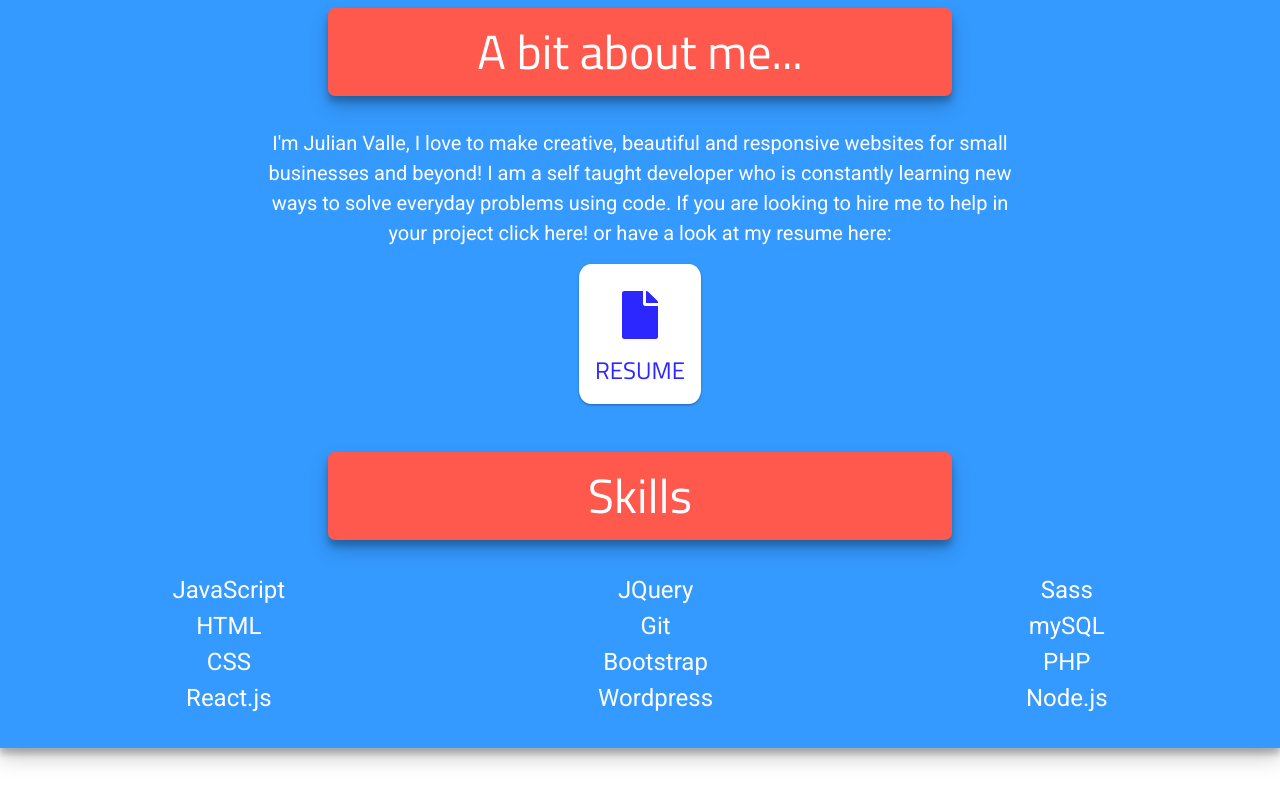
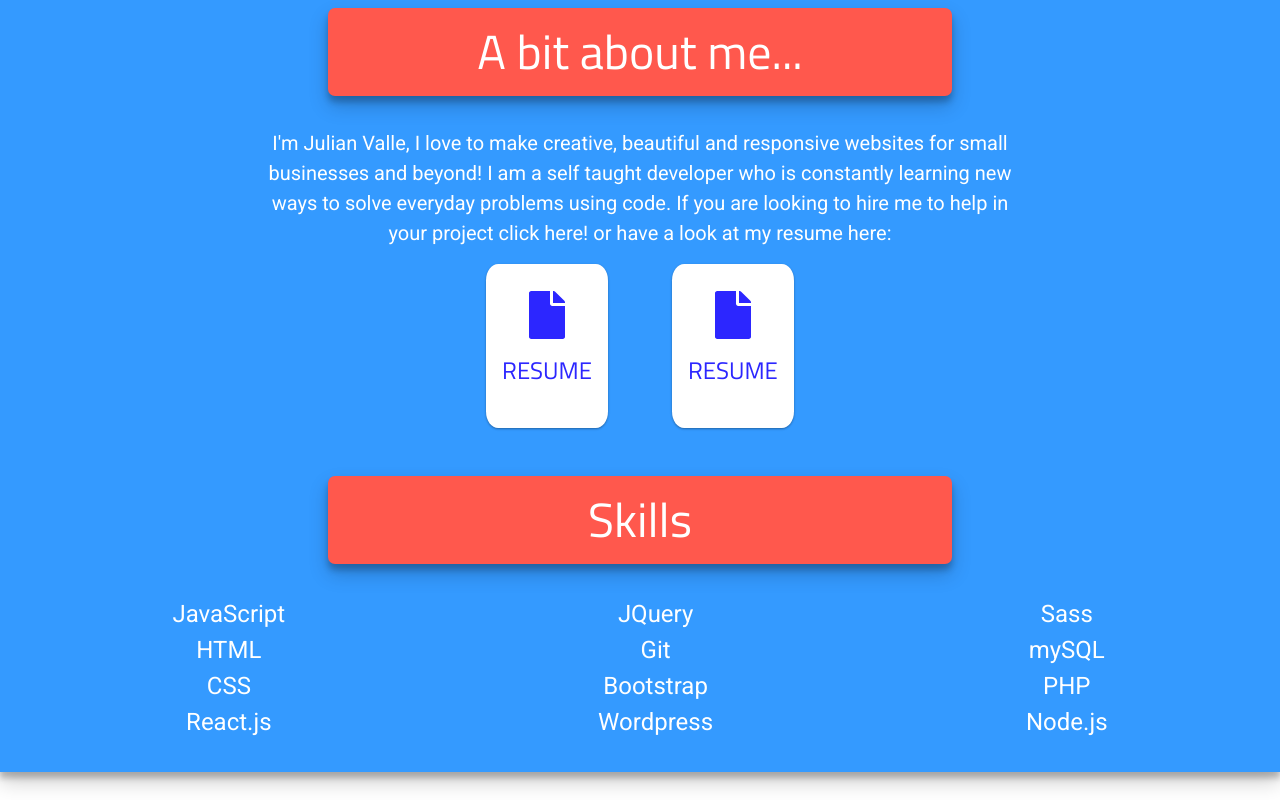
Before and after one commit to UncannyValle/portfolio, a Gatsby site: page / in a window 1280 px wide. Shown: the part 920-1720 px from the top of the page. Built offline with nearby package versions, Linux system fonts and the light colour scheme; Gatsby itself is replaced by a stand-in of ours.

Commit message:
bunch of seo changes

```diff
--- a/gatsby-config.js
+++ b/gatsby-config.js
@@ -1,8 +1,22 @@
 module.exports = {
   siteMetadata: {
-    title: `Julian Valle's Portfolio`,
-    description: `Web Developer, Gamer, Husband`,
-    author: `@theuncannyvalle`,
+    title: `Julian Valle's Web Development Portfolio`,
+    description: `Web developer extraordinaire! Let me make your new site in style!`,
+    author: `Julian Valle`,
+    url: `https://theuncannyvalle.com`,
+    social: {
+      twitter: `@theuncannyvalle`,
+    },
+    socialLinks: {
+      twitter:`https://twitter.com/theuncannyvalle`,
+      gitHub:`https://github.com/uncannyvalle`,
+      linkedIn:`https://linkedin/in/uncannyvalle`
+    },
+    organization: {
+      name: `Atole Media`,
+      url: `https://atolemedia.com`
+    },
+    keywords: 'Portfolio, web, web design, web development'
   },
   plugins: [
     `gatsby-plugin-react-helmet`,
@@ -58,7 +72,18 @@ module.exports = {
         ],
       },
     },
+    {
+      resolve: 'gatsby-plugin-robots-txt',
+      options: {
+        policy: [{ userAgent: '*', allow: '/' }]    }
+    },
+    {
+      resolve: `gatsby-plugin-google-analytics`,
+      options: {
+        trackingId: `G-833SXFTRYN`,},
+    },
     `gatsby-plugin-styled-components`,
+    `gatsby-plugin-sitemap`
     // this (optional) plugin enables Progressive Web App + Offline functionality
     // To learn more, visit: https://gatsby.dev/offline
     // `gatsby-plugin-offline`,
--- a/package.json
+++ b/package.json
@@ -14,12 +14,16 @@
     "gatsby-background-image": "^1.1.1",
     "gatsby-cli": "^2.8.29",
     "gatsby-image": "^2.4.6",
+    "gatsby-plugin-feed": "^2.5.5",
+    "gatsby-plugin-google-analytics": "^2.3.4",
     "gatsby-plugin-manifest": "^2.3.2",
     "gatsby-plugin-netlify-cms": "^4.2.5",
     "gatsby-plugin-offline": "^3.0.27",
     "gatsby-plugin-prefetch-google-fonts": "^1.4.3",
     "gatsby-plugin-react-helmet": "^3.1.16",
+    "gatsby-plugin-robots-txt": "^1.5.1",
     "gatsby-plugin-sharp": "^2.6.10",
+    "gatsby-plugin-sitemap": "^2.4.5",
     "gatsby-plugin-styled-components": "^3.3.3",
     "gatsby-source-filesystem": "^2.3.10",
     "gatsby-transformer-remark": "^2.7.5",
--- a/src/components/about.js
+++ b/src/components/about.js
@@ -1,12 +1,10 @@
 import React from "react"
 import styled from "styled-components"
-import SEO from "./seo"
-// import selfie from "../images/selfie.jpg"
 import Title from "./title"
 import SectionWrapper from "./sectionWrapper"
 import { FontAwesomeIcon } from "@fortawesome/react-fontawesome"
 import { faFile } from "@fortawesome/free-solid-svg-icons"
-import resume from "../downloads/Julian_Valle_Garcia_-_Web_Developer.pdf"
+import resumePDF from "../downloads/Julian_Valle_Web_Dev_Resume.pdf"
 
 const AboutWrapper = styled.div`
   height: auto;
@@ -21,16 +19,20 @@ const AboutWrapper = styled.div`
   .resume {
     background-color: white;
     display: inline-block;
-    margin: 1rem auto;
+    margin: 1rem 2rem;
     padding: 1rem;
     border-radius: 10%;
     color: #2c26ff;
     font-size: 3rem;
-    transition: 0.2s;
+    transition: 0.2s all ease-in-out;
     box-shadow: 0 1px 3px rgba(0, 0, 0, 0.12), 0 1px 2px rgba(0, 0, 0, 0.24);
     h2 {
       color: #2c26ff;
       font-size: 1.5rem;
+    }
+    p {
+      visibility: hidden;
+      font-size: 1rem;
     }
 
     &:hover {
@@ -40,6 +42,9 @@ const AboutWrapper = styled.div`
       color: #2c26ff;
       h2 {
         color: #2c26ff;
+      }
+      p {
+        visibility: visible;
       }
     }
   }
@@ -62,7 +67,6 @@ const AboutWrapper = styled.div`
     font-size: 1.5rem;
     li {
       transition: all 200ms ease-in;
-
     }
     li:hover {
       background-color: #26fff9;
@@ -75,7 +79,6 @@ const AboutWrapper = styled.div`
 `
 const About = props => (
   <div id={props.id}>
-    <SEO title="About me" />
     <SectionWrapper>
       <Title>A bit about me...</Title>
       <AboutWrapper>
@@ -88,15 +91,27 @@ const About = props => (
         </p>
         <a
           className="resume"
-          href={resume}
+          href={resumePDF}
           target="_blank"
           rel="noopener noreferrer"
         >
           {" "}
           <FontAwesomeIcon icon={faFile} />
-          <h2>RESUME</h2>{" "}
+          <h2>RESUME</h2>
+          <p>PDF</p>{" "}
         </a>
-
+        <a
+          className="resume"
+          href="../downloads/Julian_Valle_WebDev_Resume.docx"
+          target="_blank"
+          rel="noopener noreferrer"
+          download
+        >
+          {" "}
+          <FontAwesomeIcon icon={faFile} />
+          <h2>RESUME</h2>
+          <p>DOCX</p>{" "}
+        </a>
         <Title>Skills</Title>
 
         <ul className="skills">
--- a/src/components/contact.js
+++ b/src/components/contact.js
@@ -1,6 +1,5 @@
 import React from "react"
 import styled from "styled-components"
-import SEO from "./seo"
 import Form from "./form"
 import Title from "./title"
 import ContactWrapper from "./sectionWrapper"
@@ -26,7 +25,6 @@ const SocialWrapper = styled.div`
 
 const Contact = props => (
   <div id={props.id}>
-    <SEO title="Contact Page" />
     <ContactWrapper>
       <Title>Contact Me</Title>
       <Form />
--- a/src/components/layout.js
+++ b/src/components/layout.js
@@ -53,7 +53,6 @@ const Layout = ({ children }) => {
 
   return (
     <ThemeProvider theme={theme}>
-
       <GlobalStyle />
       <BodyWrapper>
         <Header siteTitle={data.site.siteMetadata.title} />
--- a/src/components/projects.js
+++ b/src/components/projects.js
@@ -1,5 +1,4 @@
 import React from "react"
-import SEO from "./seo"
 import Skills from "./skills"
 import Title from "./title"
 import { graphql, useStaticQuery } from "gatsby"
@@ -69,7 +68,6 @@ const Projects = props => {
   `)
   return (
     <div id={props.id}>
-      <SEO title="Projects Page" />
       <SectionWrapper>
         <Title>A bit of my work</Title>
         <SkillsWrapper>
--- a/src/components/seo.js
+++ b/src/components/seo.js
@@ -19,6 +19,20 @@ function SEO({ description, lang, meta, title }) {
             title
             description
             author
+            keywords
+            organization {
+              name
+              url
+            }
+            social {
+              twitter
+            }
+            socialLinks {
+              gitHub
+              linkedIn
+              twitter
+            }
+            url
           }
         }
       }
--- a/src/components/skills.js
+++ b/src/components/skills.js
@@ -33,6 +33,7 @@ const Wrapper = styled.div`
     opacity: 0;
     padding-top: 25%;
     transition: opacity 0.2s, visibility 0.2s;
+    font-size: 3rem;
   }
   .img_wrap:hover .hoverText {
     visibility: visible;
--- a/src/pages/index.js
+++ b/src/pages/index.js
@@ -1,15 +1,19 @@
 import React from "react"
-// import styled from "styled-components"
-
+import SEO from "../components/seo"
 import Home from "../components/home"
 import About from "../components/about"
 import Projects from "../components/projects"
 import Contact from "../components/contact"
 import Layout from "../components/layout"
+// import { helmet } from "react-helmet"
 
 const IndexPage = () => {
   return (
     <Layout >
+      {/* <Helmet>
+
+      </Helmet> */}
+      <SEO title="Uncanny Valle" />
       <Home />
       <About id="about" />
       <Projects id="projects" />
```
Also changed, not shown: 4 other files.
